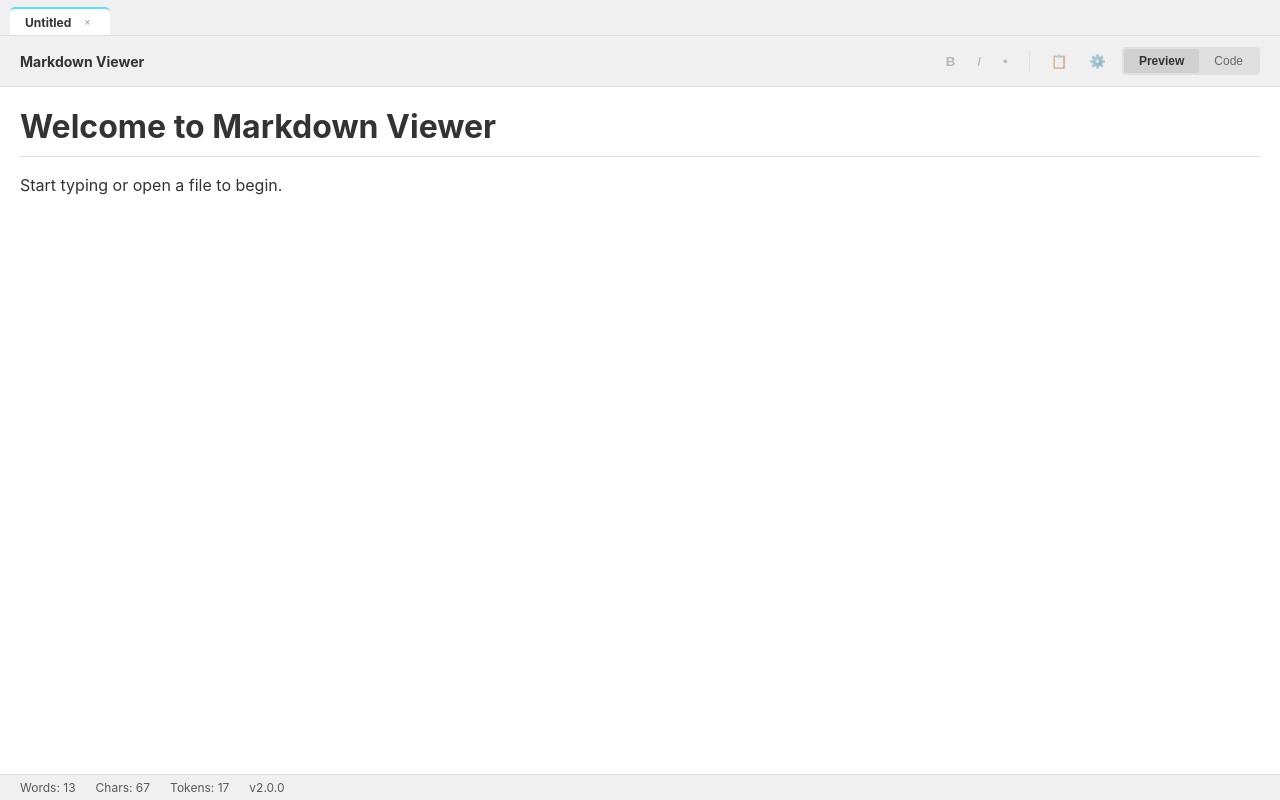
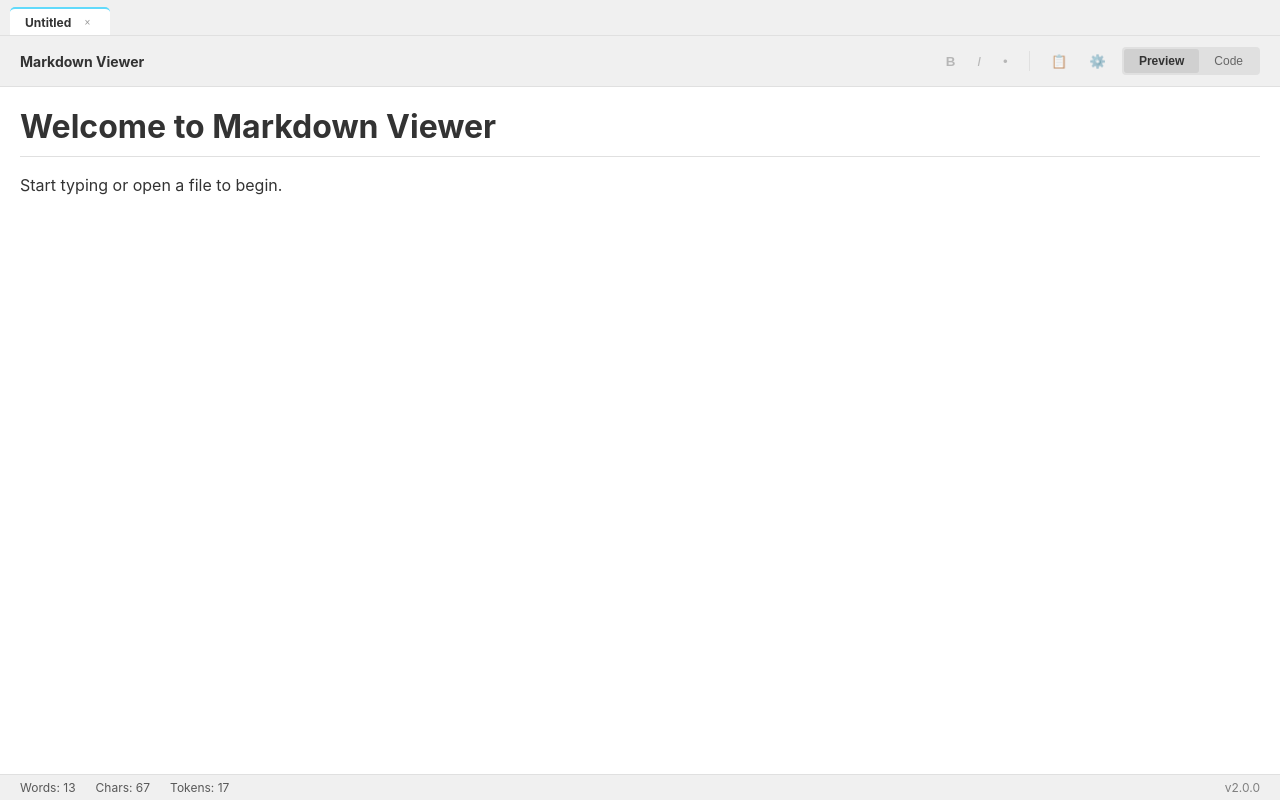
Before and after one commit to jwtor7/mdviewer, a React (Vite) app: page / in a window 1280 px wide. Built offline with nearby package versions, Linux system fonts and the light colour scheme.

Commit message:
Right-align version number in status bar

```diff
--- a/src/App.jsx
+++ b/src/App.jsx
@@ -361,7 +361,7 @@ const App = () => {
                 <div className="status-item" aria-label="Word count">Words: {textStats.wordCount}</div>
                 <div className="status-item" aria-label="Character count">Chars: {textStats.charCount}</div>
                 <div className="status-item" aria-label="Estimated tokens">Tokens: {textStats.tokenCount}</div>
-                <div className="status-item" aria-label="App version">v{pkg.version}</div>
+                <div className="status-item status-version" aria-label="App version">v{pkg.version}</div>
             </div>
         </div>
     );
--- a/src/index.css
+++ b/src/index.css
@@ -274,6 +274,11 @@ body {
   opacity: 0.8;
 }
 
+.status-version {
+  margin-left: auto;
+  opacity: 0.6;
+}
+
 .tab-bar {
   display: flex;
   background-color: var(--toolbar-bg);
```
